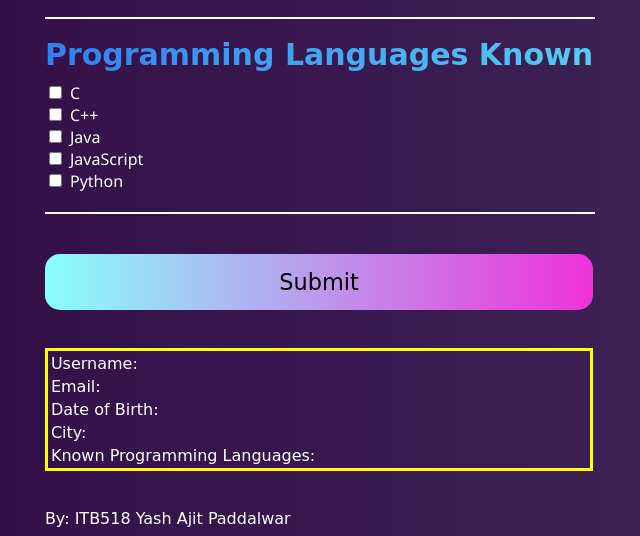
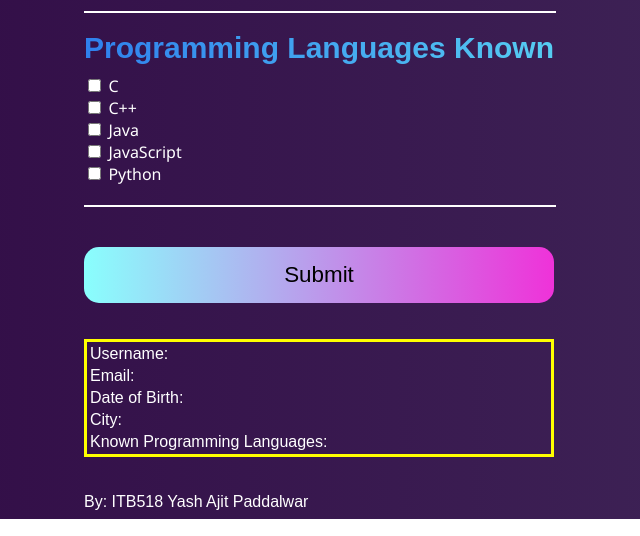
Before and after one commit to YashP-0701/INTP-Exp4, a plain HTML site: page index.html in a window 1280 px wide. Shown: the part 671-1207 px from the top of the page, without its empty margins (321-961 px from the left). Drawn offline with Linux system fonts and the light colour scheme.

Commit message:
Update style.css

```diff
--- a/style.css
+++ b/style.css
@@ -1,5 +1,5 @@
 * {
-font-family: 'Comic Neue', cursive;
+font-family: 'Acme', sans-serif;
 }
 
 .bodyclr {
```
